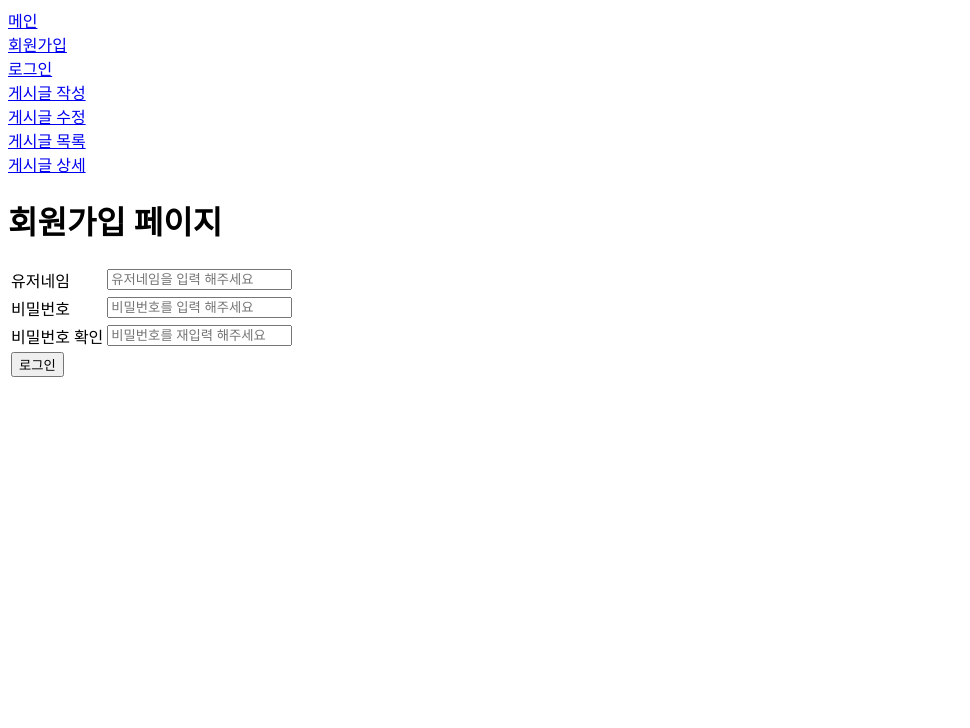
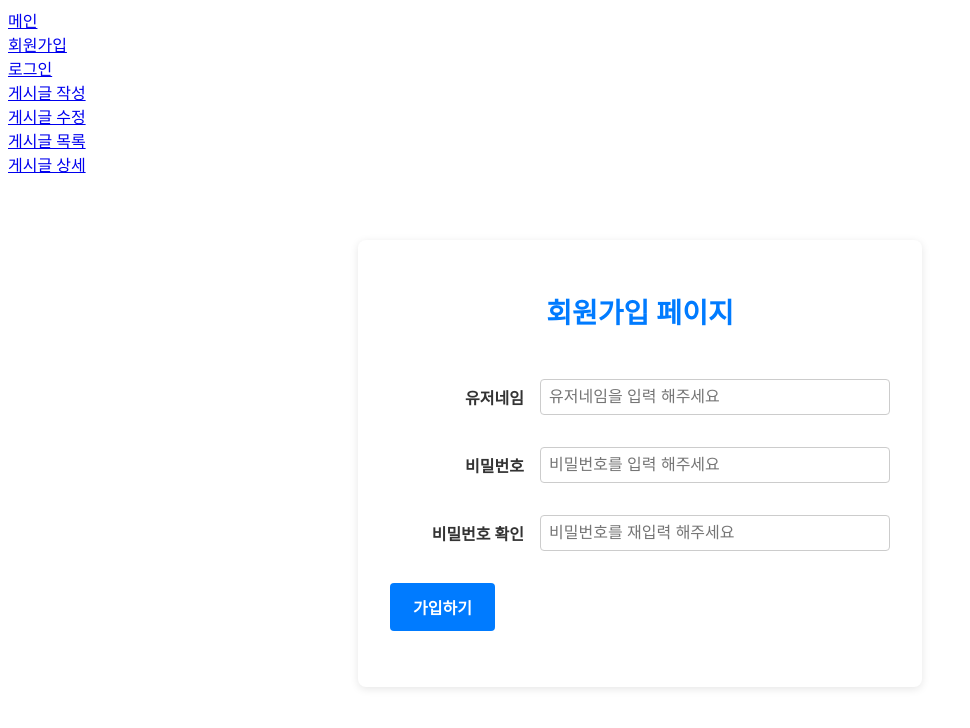
Before and after one commit to pjtss/my-memo-frontend, a React (Vite) app in the folder my-memo-frontend/: page /join in a window 1280 px wide. Shown: the top 728 px of the page, without its empty margins (0-970 px from the left). Built offline with nearby package versions, Linux system fonts and the light colour scheme.

Commit message:
update : join.css

```diff
--- a/my-memo-frontend/src/components/Join.jsx
+++ b/my-memo-frontend/src/components/Join.jsx
@@ -1,4 +1,5 @@
 import { useEffect, useState } from 'react';
+import './css/Join.css';
 import { join } from './api/AuthApiService.jsx';
 
 const Join = () => {
@@ -24,12 +25,12 @@ const Join = () => {
     }
 
     const handleUserInfoChange = (e) => {
-        const {id, value} = e.target;
-        setUserInfo(prev => ({...prev, [id]: value }));
+        const { id, value } = e.target;
+        setUserInfo(prev => ({ ...prev, [id]: value }));
     }
 
     return (
-        <div>
+        <div className='join-container' >
             <div>
                 <h1> 회원가입 페이지 </h1>
             </div>
@@ -49,8 +50,8 @@ const Join = () => {
                             <td> <input type="password" id='passwordCheck' placeholder='비밀번호를 재입력 해주세요' value={userInfo.passwordCheck} onChange={handleUserInfoChange} /> </td>
                         </tr>
                         <tr>
-                            <td>
-                                <button type="submit" onClick={doJoin} > 로그인 </button>
+                            <td colSpan="2" className="button-cell">
+                                <button type="submit">가입하기</button>
                             </td>
                         </tr>
                     </tbody>
--- /dev/null
+++ b/my-memo-frontend/src/components/css/Join.css
@@ -0,0 +1,120 @@
+/* src/css/Join.css */
+
+.join-container {
+    max-width: 500px;
+    margin: 4rem auto;
+    padding: 2rem;
+    background-color: #fff;
+    /* 흰 바탕 */
+    border-radius: 8px;
+    box-shadow: 0 2px 8px rgba(0, 0, 0, 0.1);
+}
+
+.join-container h1 {
+    text-align: center;
+    margin-bottom: 1.5rem;
+    color: #007bff;
+    /* 파란색 포인트 */
+    font-size: 1.75rem;
+}
+
+/* 테이블 전체 너비, 행 간격 약간 띄우기 */
+.join-container table {
+    width: 100%;
+    border-collapse: separate;
+    border-spacing: 0 1rem;
+}
+
+/* 셀 기본 스타일 */
+.join-container td {
+    vertical-align: middle;
+    padding: 0.5rem 0;
+}
+
+/* 레이블 셀(첫 번째) */
+.join-container td:first-child {
+    width: 30%;
+    text-align: right;
+    padding-right: 1rem;
+    font-weight: 600;
+    color: #333;
+    white-space: nowrap;
+    /* 줄 바꿈 금지 */
+}
+
+/* 입력 셀(두 번째) */
+.join-container td:last-child {
+    width: 70%;
+}
+
+/* 입력 필드 */
+.join-container input {
+    width: 100%;
+    padding: 0.5rem;
+    font-size: 1rem;
+    border: 1px solid #ccc;
+    border-radius: 4px;
+    box-sizing: border-box;
+    transition: border-color 0.2s, box-shadow 0.2s;
+}
+
+.join-container input:focus {
+    outline: none;
+    border-color: #007bff;
+    box-shadow: 0 0 0 2px rgba(0, 123, 255, 0.2);
+}
+
+/* 버튼 셀 (병합된 칸) */
+.button-cell {
+    text-align: center;
+    padding-top: 1rem;
+}
+
+/* 버튼 */
+.button-cell button {
+    width: 100%;
+    max-width: 300px;
+    padding: 0.75rem;
+    background-color: #007bff;
+    /* 파란색 포인트 */
+    color: #fff;
+    font-size: 1rem;
+    font-weight: 600;
+    border: none;
+    border-radius: 4px;
+    cursor: pointer;
+    transition: background-color 0.2s, transform 0.1s;
+}
+
+/* 1) 버튼 셀을 flex 컨테이너로 */
+.button-cell {
+    display: flex;
+    /* flexbox 활성화 */
+    justify-content: center;
+    /* 가운데 정렬 */
+    padding-top: 1rem;
+}
+
+/* 2) 버튼은 블록 레벨로 만들고, 원하는 max-width 유지 */
+.button-cell button {
+    display: block;
+    /* margin auto 가 동작하도록 */
+    margin: 0;
+    /* flex 컨테이너 안에서 가운데로 */
+    width: 100%;
+    max-width: 300px;
+}
+
+
+
+
+
+
+
+.button-cell button:hover {
+    background-color: #0056b3;
+}
+
+.button-cell button:active {
+    transform: translateY(2px);
+}
```
